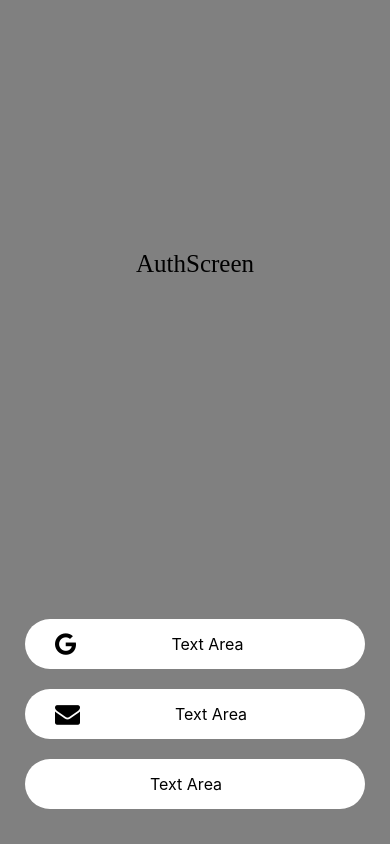
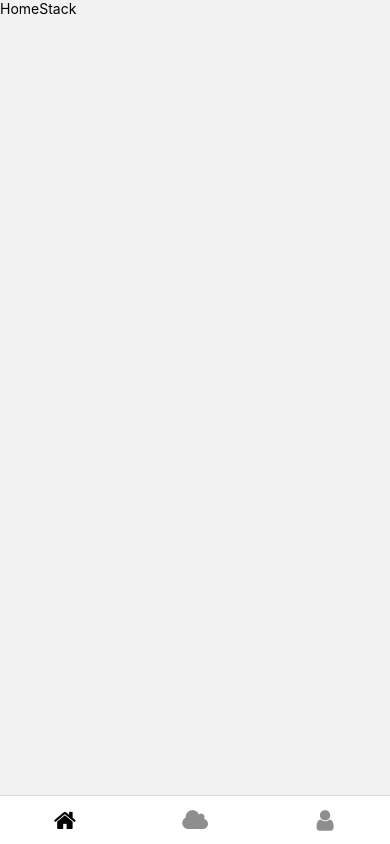
Before and after one commit to Takorean/mobile-ui-components-guide, a React Native app: screen /MainTab in a window 390 px wide. Built offline with nearby package versions, Linux system fonts and the light colour scheme.

Commit message:
Implement BottomTabNavigation

```diff
--- a/package.json
+++ b/package.json
@@ -10,6 +10,7 @@
     "lint": "eslint ."
   },
   "dependencies": {
+    "@react-navigation/bottom-tabs": "^6.3.1",
     "@react-navigation/native": "^6.0.10",
     "@react-navigation/native-stack": "^6.6.2",
     "react": "17.0.2",
--- /dev/null
+++ b/src/components/CustomButton.js
@@ -0,0 +1,26 @@
+import React from 'react';
+import { TouchableOpacity, StyleSheet, Text, View } from 'react-native'
+
+function CustomButton({navigation}){
+  return (
+    <TouchableOpacity
+        style={styles.block}
+        onPress={() => {navigation.navigate('MainTab')}}>
+      <Text>CustomButton</Text>
+    </TouchableOpacity>
+  )
+}
+
+const styles = StyleSheet.create({
+    block:{
+        alignItems:'center',
+        margin:20,
+        width:340,
+        height:45,
+        borderRadius:25,
+        backgroundColor:'white',
+        paddingVertical:13
+    }
+})
+
+export default CustomButton
--- a/src/screens/EmailSignUpScreen.js
+++ b/src/screens/EmailSignUpScreen.js
@@ -8,11 +8,12 @@ function EmailSignUpScreen ({navigation}) {
     return (
         <SafeAreaView style={styles.fullScreen}>
             <View style={{}}>
-                <Text style={{fontSize:36, marginVertical:35}}>EmailSignUpScreen</Text>
+                <Text style={{fontSize:36, marginVertical:45}}>EmailSignUpScreen</Text>
             </View>
             <CustomInputArea placeholder="Placeholder"/>
             <CustomInputArea placeholder="Placeholder"/>
             <CustomButton navigation={navigation}/>
+
         </SafeAreaView>
     )
 }
--- /dev/null
+++ b/src/screens/MainTab.js
@@ -0,0 +1,55 @@
+import React from 'react';
+import { StyleSheet, Text, View } from 'react-native';
+import {createBottomTabNavigator} from '@react-navigation/bottom-tabs';
+import HomeStack from '../stacks/HomeStack';
+import StorageStack from '../stacks/StorageStack';
+import MyProfileStack from '../stacks/MyProfileStack';
+import FontAwesome from 'react-native-vector-icons/FontAwesome';
+import FontAwesomeIcon from 'react-native-vector-icons/FontAwesome';
+
+const Tab = createBottomTabNavigator();
+
+function MainTab({navigation}){
+    return (
+        <View style={styles.container}>
+            <Tab.Navigator
+                screenOptions={{
+                    headerShown: false,
+                    tabBarShowLabel: false,
+                    tabBarActiveTintColor: 'black'
+                }}>
+                <Tab.Screen
+                    name="HomeStack"
+                    component={HomeStack}
+                    options={{
+                        tabBarIcon: ({color}) =>
+                            <FontAwesome name="home" size={24} color={color}/>
+                    }}/>
+                <Tab.Screen
+                    name="StorageStack"
+                    component={StorageStack}
+                    options={{
+                        tabBarIcon: ({color}) =>
+                            <FontAwesome name="cloud" size={24} color={color}/>
+
+                    }}/>
+                <Tab.Screen
+                    name="MyProfileStack"
+                    component={MyProfileStack}
+                    options={{
+                        tabBarIcon: ({color}) =>
+                            <FontAwesome name="user" size={24} color={color}/>
+
+                    }}/>
+            </Tab.Navigator>
+        </View>
+    )
+}
+
+const styles = StyleSheet.create({
+    container:{
+        flex:1,
+    }
+})
+
+export default MainTab
--- /dev/null
+++ b/src/stacks/HomeStack.js
@@ -0,0 +1,14 @@
+import React from 'react';
+import { StyleSheet, Text, View } from 'react-native';
+
+const HomeStack = () => {
+  return (
+    <View>
+      <Text>HomeStack</Text>
+    </View>
+  )
+}
+
+export default HomeStack
+
+const styles = StyleSheet.create({})
--- /dev/null
+++ b/src/stacks/MyProfileStack.js
@@ -0,0 +1,14 @@
+import { StyleSheet, Text, View } from 'react-native'
+import React from 'react'
+
+const MyProfileStack = () => {
+  return (
+    <View>
+      <Text>MyProfileStack</Text>
+    </View>
+  )
+}
+
+export default MyProfileStack
+
+const styles = StyleSheet.create({})
--- a/src/stacks/RootStack.js
+++ b/src/stacks/RootStack.js
@@ -2,6 +2,7 @@ import React from 'react';
 import {createNativeStackNavigator} from '@react-navigation/native-stack';
 import AuthScreen from '../screens/AuthScreen';
 import EmailSignUpScreen from '../screens/EmailSignUpScreen';
+import MainTab from '../screens/MainTab';
 
 const Stack = createNativeStackNavigator();
 
@@ -10,6 +11,7 @@ function RootStack () {
     <Stack.Navigator>
       <Stack.Screen name="AuthScreen  " component={AuthScreen} options={{headerShown:false}}/>
       <Stack.Screen name="EmailSignUpScreen" component={EmailSignUpScreen} options={{headerShown:false}}/>
+      <Stack.Screen name="MainTab" component={MainTab} options={{headerShown:false}}/>
     </Stack.Navigator>
   )
 }
--- /dev/null
+++ b/src/stacks/StorageStack.js
@@ -0,0 +1,14 @@
+import { StyleSheet, Text, View } from 'react-native'
+import React from 'react'
+
+const StorageStack = () => {
+  return (
+    <View>
+      <Text>StorageStack</Text>
+    </View>
+  )
+}
+
+export default StorageStack
+
+const styles = StyleSheet.create({})
```
Also changed, not shown: 1 other file (tests, documents, lock files or other folders).
